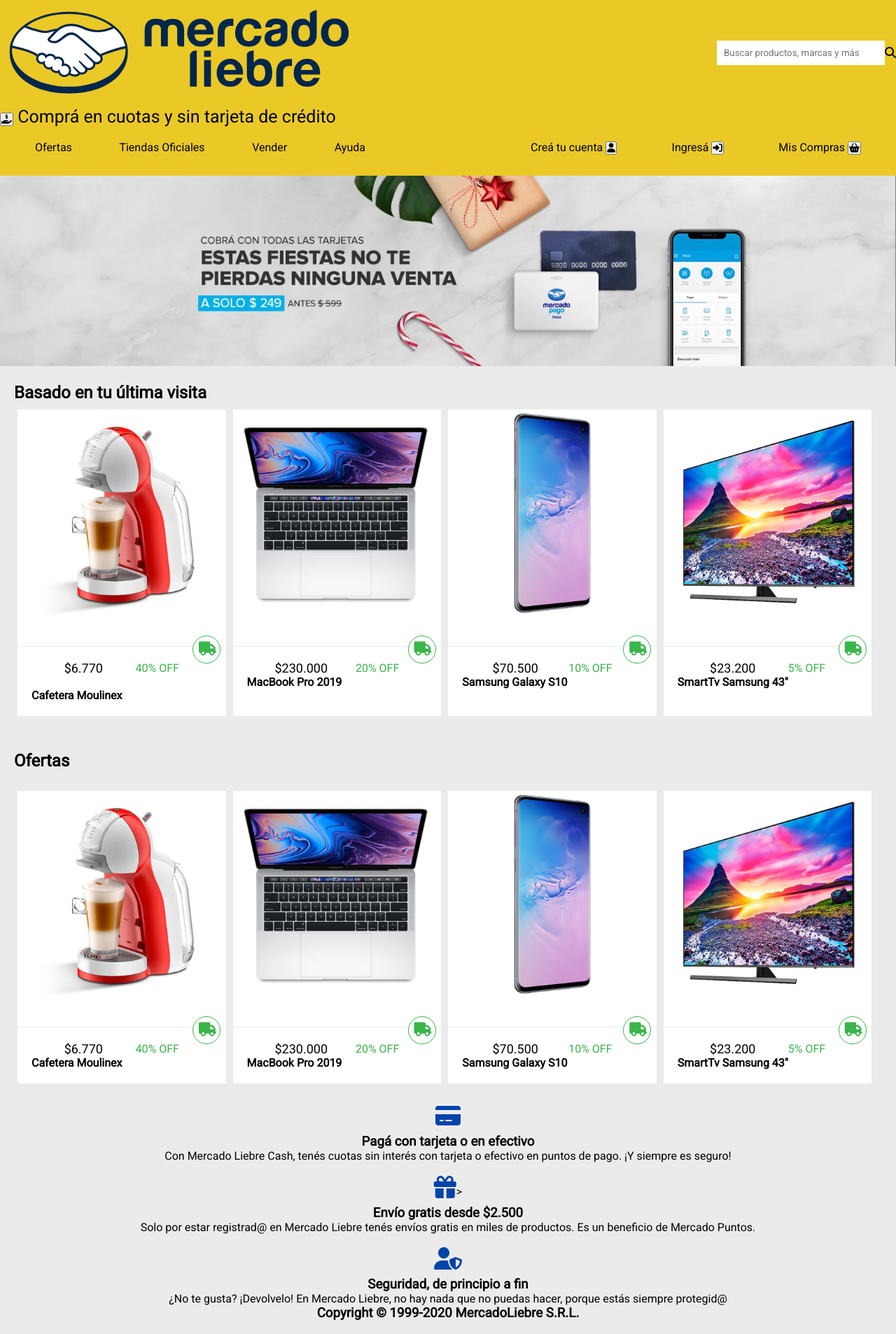
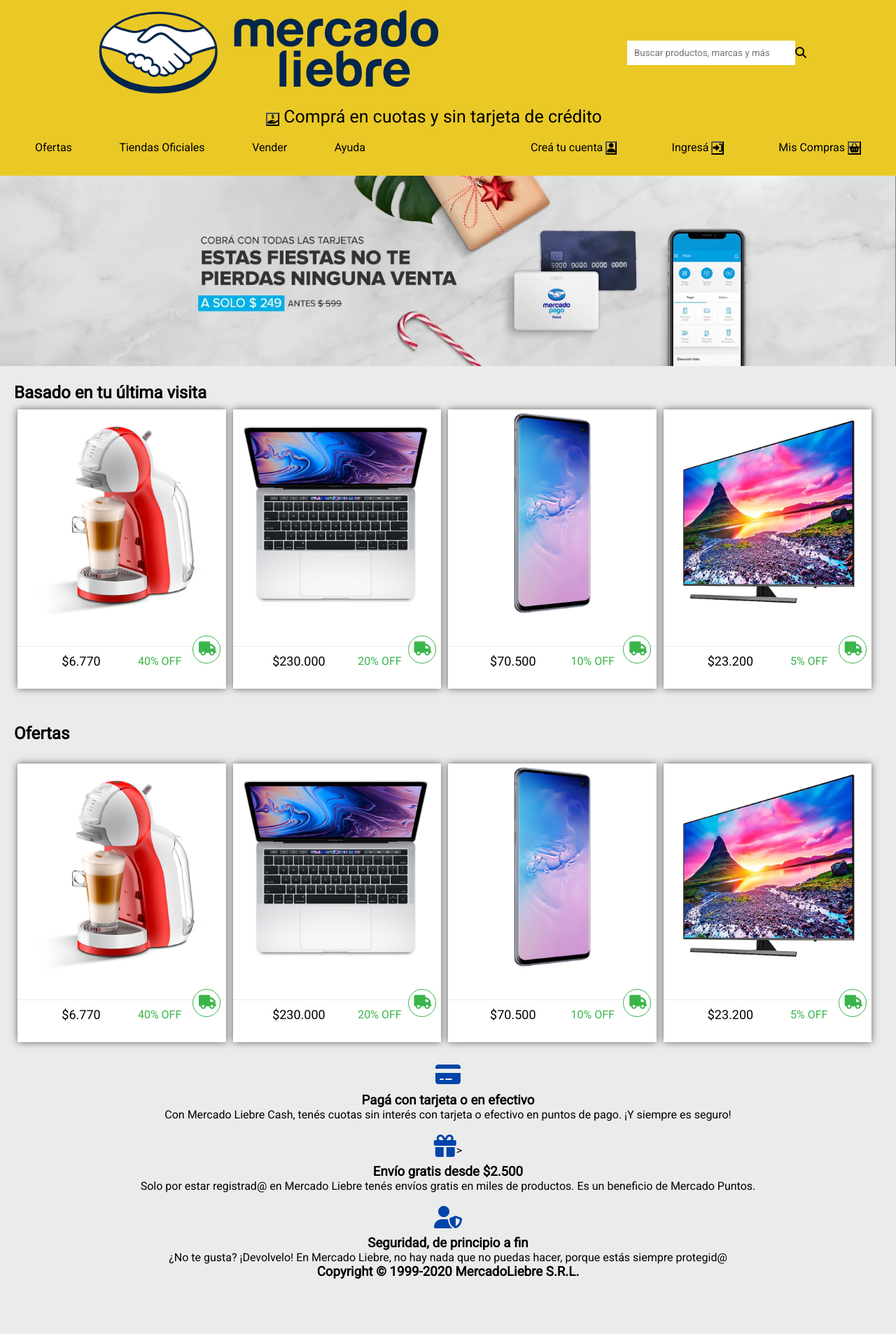
Before and after one commit to EzequielGzm/MercadoLiebre, a website: page views/home.html in a window 1280 px wide. Shown: the whole page at 70% size. After the commit the page ends 1847 px from the top, so only its background shows below. Drawn offline with Linux system fonts and the light colour scheme.

Commit message:
Correcciones header

```diff
--- a/public/css/header.css
+++ b/public/css/header.css
@@ -7,7 +7,9 @@
     background-color: #EAC926;
     padding-bottom: 10px;
 }
-
+button{
+    background-color: #EAC926;
+}
 .banner-img{
     width: 100%;
 }
@@ -18,7 +20,7 @@
     flex-wrap: wrap;
     flex-direction: row;
     align-items: center;
-    justify-content: space-between;
+    justify-content: space-around;
 }
 
 .search-box{
@@ -38,8 +40,6 @@
     width: 40%;
     padding: 10px;
   }
-
-
 
   header nav {
       display: none;
@@ -64,3 +64,7 @@
     border: 5px;
     margin: auto;
   }
+
+  main section article img {
+      width: 100%;
+  }
--- a/public/css/styles.css
+++ b/public/css/styles.css
@@ -13,6 +13,7 @@
 }
 section{
     padding: 20px;
+    width: 100%;
 }
 article{
     display: flex;
@@ -34,6 +35,7 @@
     left: 84%;
     top: 25px;
     position: relative;
+    transition:all 500ms;
 }
 .txt-cuerpo{
     font-size: 12px;
@@ -52,6 +54,8 @@
 }
 .txt-desc{
     font-size: 16px;
+    display: none;
+
 }
 ul li {
     text-decoration: none;
@@ -59,7 +63,7 @@
 }
 .ulModifier{
     border-top: 1px solid #ebebeb;
-    padding: 20px;
+    padding: 10px;
 }
 .alinear {
     text-align: center;
@@ -73,7 +77,6 @@
     justify-content: space-evenly;
     width: 100%;
 }
-
 a {
     list-style-type: none ;
     text-decoration: none;
@@ -82,16 +85,20 @@
 main section article:hover {
     box-shadow: 0px 0px 10px rgb(100, 100, 100);
 }
-main section article:hover .txt-desc {
-    display: block ;
-  }
-  .productos {
+main section article:hover .txt-desc{
+    display: inline-block ;
+}
+
+.productos {
     display: flex;
     flex-wrap: wrap;
 }
 
+main section article i:hover {
+    transform: rotate(-90deg);
+}
 /**** TABLET ****/
-@media (min-width: 361px) and (max-width: 768){
+@media (min-width: 361px){
     main section article .description{
         display: block;
     }
@@ -120,6 +127,11 @@
     .burger-menu{
         display: none;
     }
+    main section article {
+        width: 48%;
+        margin: 10px 5px 10px 5px;
+        box-shadow: 0px 0px 10px rgb(100, 100, 100)
+    }
 }
 
 .description{
@@ -127,7 +139,7 @@
     margin-top: 20px;
 }
 
-/****DESKTOP ****/
+/**** DESKTOP ****/
 @media (min-width: 769px){
     .burger-menu {
         display: none;
@@ -165,6 +177,7 @@
         main section article {
             width: 24%;
             margin: 10px 5px 10px 5px;
+            box-shadow: 0px 0px 10px rgb(100, 100, 100)
         }
 
 
--- a/views/home.html
+++ b/views/home.html
@@ -83,9 +83,10 @@
             <ul class="ulModifier">
               <div class="txtFlex">
                 <li class="txt-precio">$6.770</li>
-            <li class="txt-dsc">40% OFF</li> </div>
-            <br>
-            <h4 class="txt-desc">Cafetera Moulinex</li>
+                <li class="txt-dsc">40% OFF</li>
+              </div>
+              <br />
+              <h4 class="txt-desc">Cafetera Moulinex</h4>
             </ul>
           </article>
 
@@ -98,7 +99,8 @@
                 <li class="txt-precio">$230.000</li>
                 <li class="txt-dsc">20% OFF</li>
               </div>
-            <li class="txt-desc"><strong> MacBook Pro 2019</strong></li>
+              <br />
+              <h4 class="txt-desc">MacBook Pro 2019</h4>
             </ul>
           </article>
 
@@ -113,7 +115,8 @@
                 <li class="txt-precio">$70.500</li>
                 <li class="txt-dsc">10% OFF</li>
               </div>
-            <li class="txt-desc"><strong> Samsung Galaxy S10</strong></li>
+              <br />
+              <h4 class="txt-desc">Samsung Galaxy S10</h4>
             </ul>
           </article>
 
@@ -128,9 +131,11 @@
                 <li class="txt-precio">$23.200</li>
                 <li class="txt-dsc">5% OFF</li>
               </div>
-            <li class="txt-desc"><strong>SmartTv Samsung 43"</strong></li>
+              <br />
+              <h4 class="txt-desc">SmartTv Samsung 43"</h4>
             </ul>
-        </article> </div>
+          </article>
+        </div>
       </section>
 
       <section>
@@ -148,7 +153,8 @@
                 <li class="txt-precio">$6.770</li>
                 <li class="txt-dsc">40% OFF</li>
               </div>
-            <li class="txt-desc"><strong>Cafetera Moulinex </strong></li>
+              <br />
+              <h4 class="txt-desc">Cafetera Moulinex</h4>
             </ul>
           </article>
 
@@ -160,7 +166,8 @@
                 <li class="txt-precio">$230.000</li>
                 <li class="txt-dsc">20% OFF</li>
               </div>
-            <li class="txt-desc"><strong> MacBook Pro 2019</strong></li>
+              <br />
+              <h4 class="txt-desc">MacBook Pro 2019</h4>
             </ul>
           </article>
 
@@ -175,7 +182,8 @@
                 <li class="txt-precio">$70.500</li>
                 <li class="txt-dsc">10% OFF</li>
               </div>
-            <li class="txt-desc"><strong> Samsung Galaxy S10</strong></li>
+              <br />
+              <h4 class="txt-desc">Samsung Galaxy S10</h4>
             </ul>
           </article>
 
@@ -190,9 +198,11 @@
                 <li class="txt-precio">$23.200</li>
                 <li class="txt-dsc">5% OFF</li>
               </div>
-            <li class="txt-desc"><strong>SmartTv Samsung 43"</strong></li>
+              <br />
+              <h4 class="txt-desc">SmartTv Samsung 43"</h4>
             </ul>
-        </article> </div>
+          </article>
+        </div>
       </section>
     </main>
     <footer>
```
Also changed, not shown: 1 other file. Lines whose indentation alone changed are shown as unchanged.
